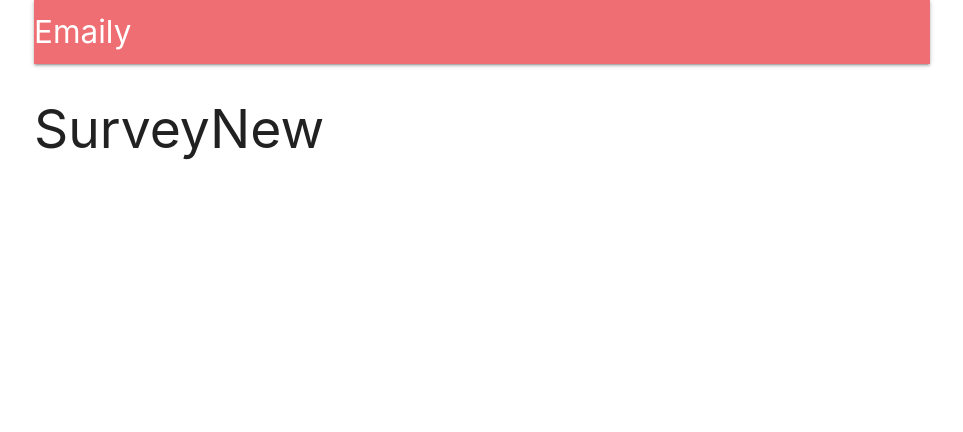
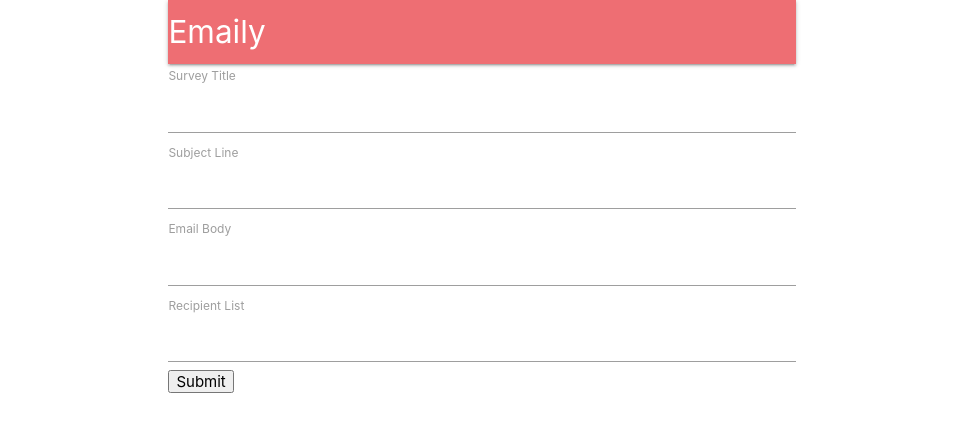
Before and after one commit to Ahmed-Abdelmaguid/Survey-Web-Application, a React (Create React App) app in the folder client/: page /surveys/new in a window 1280 px wide. Shown: the top 432 px of the page, without its empty margins (158-1121 px from the left). Built offline with nearby package versions, Linux system fonts and the light colour scheme; no server answers.

Commit message:
basic client side Survey creation using Redux Form

```diff
--- a/client/package.json
+++ b/client/package.json
@@ -16,6 +16,7 @@
     "react-scripts": "4.0.1",
     "react-stripe-checkout": "^2.6.3",
     "redux": "^4.0.5",
+    "redux-form": "^8.3.7",
     "redux-thunk": "^2.3.0",
     "web-vitals": "^0.2.4"
   },
--- a/client/public/index.html
+++ b/client/public/index.html
@@ -9,6 +9,7 @@
       name="description"
       content="Web site created using create-react-app"
     />
+    <link href="https://fonts.googleapis.com/icon?family=Material+Icons" rel="stylesheet">
     <link rel="apple-touch-icon" href="%PUBLIC_URL%/logo192.png" />
     <!--
       manifest.json provides metadata used when your web app is installed on a
--- a/client/src/components/App.js
+++ b/client/src/components/App.js
@@ -10,8 +10,8 @@
 
 import Header from './Header';
 import Landing from './Landing';
-const Dashboard = () => <h2>Dashboard</h2>
-const SurveyNew = () => <h2>SurveyNew</h2>
+import Dashboard from './Dashboard';
+import SurveyNew from "./surveys/SurveyNew";
 
 
 
@@ -23,7 +23,7 @@
 
     render() {
         return (
-            <div>
+            <div className="container">
                 <BrowserRouter>
                     <div className="container">
                         <Header />
--- /dev/null
+++ b/client/src/components/Dashboard.js
@@ -0,0 +1,17 @@
+import React from 'react';
+import { Link } from 'react-router-dom';
+
+const Dashboard = () => {
+    return (
+        <div>
+            Dashboard
+            <div class="fixed-action-btn">
+                <Link to="/surveys/new" class="btn-floating btn-large red">
+                    <i class="large material-icons">add</i>
+                </Link>
+            </div>
+        </div>
+    );
+};
+
+export default Dashboard;
--- /dev/null
+++ b/client/src/components/surveys/SurveyField.js
@@ -0,0 +1,12 @@
+// contains logic to render a single lable and text input
+// ...input is used to set all properties and keys (eventhandlers) that are defined in props.input ex onBlur={input.OnBlur}
+import React from 'react';
+
+export default ({ input, label }) => {
+    return (
+        <div>
+            <label>{label}</label>
+            <input {...input} />
+        </div>
+    );
+};
--- /dev/null
+++ b/client/src/components/surveys/SurveyForm.js
@@ -0,0 +1,36 @@
+//SurveyForm shows a form for a user to add input
+import _ from 'lodash';
+import React, { Component } from 'react';
+import { reduxForm, Field } from 'redux-form';
+import SurveyField from './SurveyField';
+
+
+const FIELDS = [
+    { label: 'Survey Title', name: 'title' },
+    { label: 'Subject Line', name: 'subject' },
+    { label: 'Email Body', name: 'body' },
+    { label: 'Recipient List', name: 'email' }
+];
+
+class SurveyForm extends Component {
+    renderFields() {
+        return _.map(FIELDS, ({ label, name }) => { //iterate over FIELD for every object here run this function and create a new field and return it
+            return <Field key={name} component={SurveyField} type='text' label={label} name={name} />
+        });
+    }
+
+    render() {
+        return (
+            <div>
+                <form onSubmit={this.props.handleSubmit(values => console.log(values))}>
+                    {this.renderFields()}
+                    <button type="submit">Submit</button>
+                </form>
+            </div>
+        );
+    }
+}
+
+export default reduxForm({
+    form: 'surveyForm'
+})(SurveyForm);
--- /dev/null
+++ b/client/src/components/surveys/SurveyNew.js
@@ -0,0 +1,15 @@
+// SurveyNew shows SurveyForm and SurveyFormReview
+import React, { Component } from 'react';
+import SurveyFrom from './SurveyForm';
+
+class SurveyNew extends Component {
+    render() {
+        return (
+            <div>
+                <SurveyFrom />
+            </div>
+        );
+    }
+}
+
+export default SurveyNew;
--- a/client/src/reducers/index.js
+++ b/client/src/reducers/index.js
@@ -1,7 +1,9 @@
 // to allows us to import the reducers directly which will give us in any file called index.js
 import { combineReducers} from 'redux';
+import { reducer as reduxForm } from 'redux-form';
 import authReducer from './authReducer';
 
 export default combineReducers ({
-    auth: authReducer
+    auth: authReducer,
+    form: reduxForm
 });
```
Also changed, not shown: 2 other files (tests, documents, lock files or other folders).
